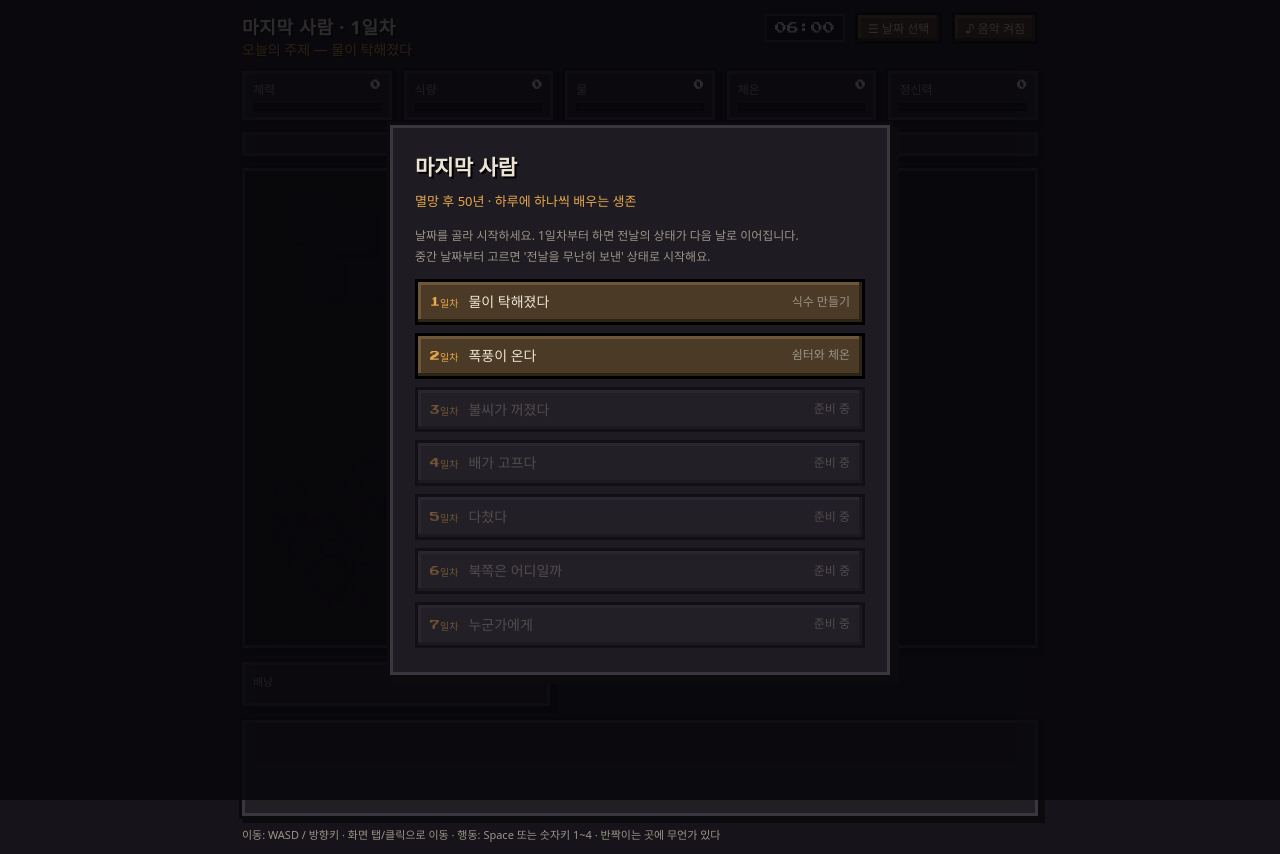
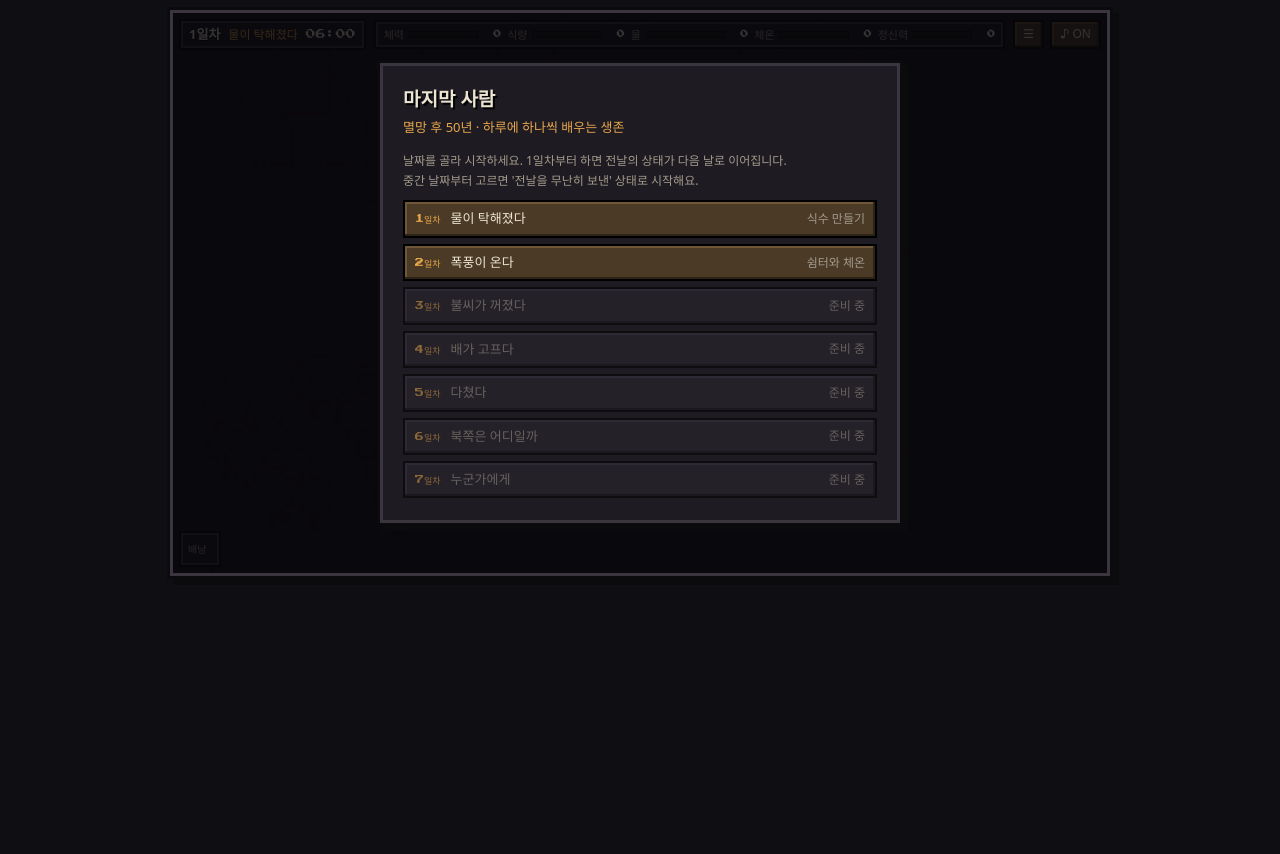
Before and after one commit to iamyooon/game_lastsurvivor, a plain HTML site: page index.html in a window 1280 px wide. After the commit the page ends 800 px from the top, so only its background shows below. Drawn offline with Linux system fonts and the light colour scheme.

Commit message:
UI를 게임 화면 안으로 (지도 위 오버레이)
Co-Authored-By: Claude Opus 5.5 <noreply@anthropic.com>
Claude-Session: https://claude.ai/code/session_01UDB9vvzhd81QoSM1wneAXp

```diff
--- a/index.html
+++ b/index.html
@@ -6,83 +6,117 @@
 <link rel="preconnect" href="https://fonts.googleapis.com"><link href="https://fonts.googleapis.com/css2?family=Press+Start+2P&display=swap" rel="stylesheet">
 <title>마지막 사람 — 프로토타입</title>
 <style>
-  :root{--bg:#16141a;--panel:#211e24;--line:#3b3540;--edge:#0b0a0d;--text:#ece4d2;--dim:#9c9486;--accent:#e8a84c}
+  :root{--bg:#0f0e12;--panel:rgba(22,20,26,.86);--solid:#1e1b22;--line:#3b3540;--edge:#0b0a0d;--text:#ece4d2;--dim:#a39b8c;--accent:#e8a84c}
   *{box-sizing:border-box}
-  html,body{margin:0;background:var(--bg);color:var(--text);font-family:"Galmuri11","DungGeunMo",system-ui,-apple-system,"Apple SD Gothic Neo","Noto Sans KR",sans-serif}
-  #wrap{max-width:820px;margin:0 auto;padding:12px}
-  .px{background:var(--panel);border:3px solid var(--line);box-shadow:0 0 0 3px var(--edge),4px 4px 0 3px var(--edge)}
-  header{display:flex;justify-content:space-between;align-items:baseline;gap:8px;flex-wrap:wrap;margin-bottom:12px}
-  header h1{font-size:18px;margin:0;font-weight:800;letter-spacing:.04em;text-shadow:2px 2px 0 #000}
-  header .theme{color:var(--accent);font-size:14px;text-shadow:1px 1px 0 #000}
-  #clock{font-family:"Press Start 2P",monospace;font-size:12px;color:var(--text);background:var(--edge);padding:6px 8px;border:2px solid var(--line)}
-  #stats{display:grid;grid-template-columns:repeat(5,1fr);gap:12px;margin-bottom:12px}
-  .stat{padding:6px 8px;font-size:12px}
-  .stat .row{display:flex;justify-content:space-between;margin-bottom:5px;color:var(--dim)}
-  .stat .row b{color:var(--text);font-family:"Press Start 2P",monospace;font-size:10px}
-  .bar{height:8px;background:#0e0d10;border:2px solid #000;display:flex}
-  .bar i{display:block;height:100%;transition:width .2s;background-image:linear-gradient(90deg,transparent 0 75%,rgba(0,0,0,.25) 75% 100%);background-size:8px 100%}
-  #mono{padding:9px 12px;margin-bottom:12px;font-size:14px;display:flex;justify-content:space-between;gap:12px;align-items:center}
-  #mono .say{color:#e4dccb;line-height:1.5}
-  #mono .count{color:var(--accent);font-size:12px;white-space:nowrap}
-  #cv{display:block;width:100%;height:auto;touch-action:none;background:#2d3b26;image-rendering:pixelated;image-rendering:crisp-edges;border:3px solid var(--line);box-shadow:0 0 0 3px var(--edge),4px 4px 0 3px var(--edge)}
-  #hud{display:flex;gap:12px;margin-top:14px;flex-wrap:wrap;align-items:flex-start}
-  #inv{flex:1 1 220px;padding:8px;font-size:13px;min-height:44px}
-  #inv .lbl{color:var(--dim);font-size:11px;margin-bottom:4px}
-  #inv span.item{display:inline-block;background:#0e0d10;border:2px solid var(--line);padding:2px 6px;margin:2px 4px 2px 0}
-  #actions{flex:2 1 300px;display:flex;flex-wrap:wrap;gap:8px;align-content:flex-start;min-height:44px}
-  #actions .where{width:100%;font-size:12px;color:var(--accent)}
-  button{font:inherit;font-size:14px;background:#4a3a26;color:var(--text);border:3px solid #000;box-shadow:inset -3px -3px 0 #2e2416,inset 3px 3px 0 #6e5638;padding:8px 12px;cursor:pointer;border-radius:0}
+  html,body{margin:0;background:var(--bg);color:var(--text);font-family:system-ui,-apple-system,"Apple SD Gothic Neo","Noto Sans KR",sans-serif}
+  #wrap{max-width:960px;margin:0 auto;padding:10px}
+  #game{position:relative;background:#16141a;border:3px solid var(--line);box-shadow:0 0 0 3px var(--edge),6px 6px 0 3px var(--edge)}
+  #stage{position:relative;line-height:1.4}
+  #cv{display:block;width:100%;height:auto;touch-action:none;background:#2d3b26;image-rendering:pixelated;image-rendering:crisp-edges}
+  .hud{position:absolute;pointer-events:none;z-index:5}
+  .hud button,.hud .pe{pointer-events:auto}
+  .pbox{background:var(--panel);border:2px solid #000;box-shadow:inset 0 0 0 2px var(--line)}
+  /* top strip */
+  #hudTop{top:6px;left:6px;right:6px;display:flex;align-items:center;gap:8px}
+  #dayInfo{padding:4px 8px;display:flex;align-items:baseline;gap:8px;white-space:nowrap}
+  #title{font-weight:800;font-size:13px;text-shadow:1px 1px 0 #000}
+  #themeTxt{color:var(--accent);font-size:12px}
+  #clock{font-family:"Press Start 2P",monospace;font-size:10px;color:var(--text)}
+  #stats{display:flex;gap:6px;padding:5px 8px;flex:1;min-width:0}
+  .stat{flex:1;min-width:0;display:grid;grid-template-columns:auto 1fr auto;align-items:center;gap:5px;font-size:11px;color:var(--dim)}
+  .stat b{color:var(--text);font-family:"Press Start 2P",monospace;font-size:8px;min-width:18px;text-align:right}
+  .bar{height:7px;background:#0e0d10;border:1px solid #000;display:flex;min-width:20px}
+  .bar i{display:block;height:100%;transition:width .2s;background-image:linear-gradient(90deg,transparent 0 75%,rgba(0,0,0,.25) 75% 100%);background-size:6px 100%}
+  #topBtns{display:flex;gap:6px}
+  .ib{font:inherit;font-size:12px;padding:4px 8px}
+  /* speech + toasts */
+  #mono{left:6px;right:6px;bottom:62px;display:flex;justify-content:space-between;align-items:flex-end;gap:10px}
+  #say{padding:6px 10px;font-size:13px;color:#efe7d4;max-width:72%;position:relative}
+  #say:after{content:"";position:absolute;left:14px;bottom:-8px;border:6px solid transparent;border-top-color:#000}
+  #count{padding:3px 7px;font-size:11px;color:var(--accent);white-space:nowrap}
+  #say:empty,#count:empty{display:none}
+  #log{left:8px;top:44px;width:min(380px,55%);font-size:12px;line-height:1.5;display:flex;flex-direction:column;gap:3px}
+  #log p{margin:0;padding:3px 8px;background:rgba(12,11,15,.72);border-left:3px solid var(--accent);color:var(--text);animation:toast 9s forwards;text-shadow:1px 1px 0 #000}
+  #log p:nth-child(n+4){display:none}
+  @keyframes toast{0%{opacity:0;transform:translateX(-6px)}5%{opacity:1;transform:none}75%{opacity:1}100%{opacity:0}}
+  /* bottom bar */
+  #hudBottom{left:6px;right:6px;bottom:6px;display:flex;gap:8px;align-items:flex-end}
+  #inv{padding:5px 7px;font-size:12px;flex:0 1 auto;max-width:48%;min-height:36px;display:flex;align-items:center}
+  #inv .lbl{color:var(--dim);font-size:10px;margin-right:6px}
+  #inv span.item{display:inline-flex;align-items:center;gap:3px;background:#0e0d10;border:1px solid var(--line);padding:1px 5px;margin:1px 3px 1px 0;white-space:nowrap}
+  #actions{flex:1;display:flex;flex-wrap:wrap;gap:6px;justify-content:flex-end;align-items:flex-end}
+  #actions .where{width:100%;text-align:right;font-size:11px;color:var(--accent);text-shadow:1px 1px 0 #000}
+  button{font:inherit;font-size:13px;background:#4a3a26;color:var(--text);border:2px solid #000;box-shadow:inset -2px -2px 0 #2e2416,inset 2px 2px 0 #6e5638;padding:6px 10px;cursor:pointer;border-radius:0}
   button:hover:not(:disabled){background:#5a472e}
-  button:active:not(:disabled){box-shadow:inset 3px 3px 0 #2e2416,inset -3px -3px 0 #6e5638}
-  button:disabled{opacity:.4;cursor:default}
-  button.ghost{background:#2a2630;box-shadow:inset -3px -3px 0 #1a171e,inset 3px 3px 0 #3c3644;color:var(--dim)}
-  button .k{color:var(--accent);font-size:11px;margin-right:5px;font-family:"Press Start 2P",monospace;font-size:9px}
-  #log{margin-top:14px;padding:8px 10px;font-size:13px;height:96px;overflow-y:auto;line-height:1.6}
-  #log p{margin:0}
-  #log p:first-child{color:var(--text)}
-  #log p:not(:first-child){color:var(--dim)}
-  #help{font-size:11px;color:var(--dim);margin-top:10px}
-  #ov{position:fixed;inset:0;background:rgba(8,7,10,.84);display:flex;align-items:center;justify-content:center;padding:16px;z-index:10}
+  button:active:not(:disabled){box-shadow:inset 2px 2px 0 #2e2416,inset -2px -2px 0 #6e5638}
+  button:disabled{opacity:.55;cursor:default}
+  button.ghost{background:#2a2630;box-shadow:inset -2px -2px 0 #1a171e,inset 2px 2px 0 #3c3644;color:var(--dim)}
+  button .k{color:var(--accent);margin-right:5px;font-family:"Press Start 2P",monospace;font-size:8px}
+  /* in-game windows */
+  #ov{position:absolute;inset:0;background:rgba(8,7,10,.8);display:flex;align-items:center;justify-content:center;padding:12px;z-index:20}
   #ov.hide{display:none}
-  .card{max-width:500px;width:100%;background:#1e1b22;border:3px solid var(--line);box-shadow:0 0 0 3px var(--edge),6px 6px 0 3px var(--edge);padding:22px 22px 18px;line-height:1.7;animation:pop .25s steps(4)}
+  .card{max-width:520px;width:100%;max-height:100%;overflow-y:auto;background:var(--solid);border:3px solid var(--line);box-shadow:0 0 0 3px var(--edge),5px 5px 0 3px var(--edge);padding:18px 20px 16px;line-height:1.65;animation:pop .25s steps(4)}
   @keyframes pop{from{opacity:0;transform:scale(.96)}to{opacity:1;transform:none}}
-  .card h2{margin:0 0 4px;font-size:21px;text-shadow:2px 2px 0 #000}
-  .card .sub{color:var(--accent);font-size:13px;margin-bottom:14px}
-  .card p{margin:0 0 10px;font-size:14px}
-  .card .icon{text-align:center;margin:4px 0 10px}
-  .card .paper{background:#e9e1cf;color:#2b261d;border:3px solid #2b261d;box-shadow:4px 4px 0 #000;padding:14px 16px;font-size:14px;margin:12px 0 16px;white-space:pre-line}
-  .card .paper p{margin:0 0 6px}
+  .card h2{margin:0 0 2px;font-size:19px;text-shadow:2px 2px 0 #000}
+  .card .sub{color:var(--accent);font-size:13px;margin-bottom:12px}
+  .card p{margin:0 0 9px;font-size:13.5px}
+  .card .icon{text-align:center;margin:2px 0 8px}
+  .card .paper{background:#e9e1cf;color:#2b261d;border:3px solid #2b261d;box-shadow:4px 4px 0 #000;padding:12px 14px;font-size:13.5px;margin:10px 0 14px;white-space:pre-line}
+  .card .paper p{margin:0 0 5px}
   .card .small{color:var(--dim);font-size:12px}
-  .card .btns{display:flex;gap:10px;flex-wrap:wrap;margin-top:6px}
-  .card .shelf{text-align:center;margin:6px 0 10px}
-  @media (max-width:560px){#stats{grid-template-columns:repeat(3,1fr)}}
-  .daylist{display:grid;gap:8px;margin:12px 0 6px}
+  .card .btns{display:flex;gap:8px;flex-wrap:wrap;margin-top:6px}
+  .card .shelf{text-align:center;margin:4px 0 8px}
+  .daylist{display:grid;gap:6px;margin:10px 0 6px}
   .daylist button{display:flex;justify-content:space-between;align-items:center;text-align:left;width:100%}
-  .daylist button .d{font-family:"Press Start 2P",monospace;font-size:10px;color:var(--accent);margin-right:10px}
+  .daylist button .d{font-family:"Press Start 2P",monospace;font-size:9px;color:var(--accent);margin-right:10px}
   .daylist button .sk{color:var(--dim);font-size:12px}
-  .card .note{background:#22301f;border:3px solid #0e140c;box-shadow:4px 4px 0 #000;padding:12px 14px;margin:0 0 14px;color:#dfe8cf;font-size:13px;line-height:1.65;background-image:repeating-linear-gradient(transparent 0 21px,rgba(255,255,255,.05) 21px 22px)}
-  .card .note .nh{color:#b9d98a;font-weight:700;margin-bottom:6px}
+  .card .note{background:#22301f;border:3px solid #0e140c;box-shadow:4px 4px 0 #000;padding:10px 12px;margin:0 0 12px;color:#dfe8cf;font-size:12.5px;line-height:1.6;background-image:repeating-linear-gradient(transparent 0 20px,rgba(255,255,255,.05) 20px 21px)}
+  .card .note .nh{color:#b9d98a;font-weight:700;margin-bottom:5px}
   .card .note ul{margin:0;padding-left:18px}
-  .card .note .did{margin-top:8px;color:#9fb486;font-size:12px}
+  .card .note .did{margin-top:6px;color:#9fb486;font-size:12px}
+  /* narrow screens: the map stays on top, panels stack below it inside the same frame */
+  @media (max-width:700px){
+    #wrap{padding:6px}
+    #hudTop{position:absolute}
+    #stats{display:none}
+    #stage{display:flex;flex-direction:column}
+    #stats2{display:grid !important;grid-template-columns:repeat(3,1fr);gap:6px 10px;padding:8px}
+    #mono,#hudBottom{position:static;padding:6px 8px}
+    #mono{flex-direction:column;align-items:stretch}
+    #say{max-width:none}
+    #say:after{display:none}
+    #count{align-self:flex-end}
+    #hudBottom{flex-direction:column;align-items:stretch}
+    #inv{max-width:none}
+    #actions{justify-content:flex-start}
+    #actions .where{text-align:left}
+    #log{top:40px;width:80%}
+    #ov{position:fixed}
+    #themeTxt{display:none}
+  }
 </style>
 </head>
 <body>
 <div id="wrap">
-  <header>
-    <div><h1 id="title">마지막 사람 · 1일차</h1><div class="theme" id="themeTxt">오늘의 주제 — 물이 탁해졌다</div></div>
-    <div style="display:flex;align-items:center;gap:10px"><div id="clock">06:00</div><button id="menuBtn" style="padding:4px 10px;font-size:12px">☰ 날짜 선택</button><button id="mute" style="padding:4px 10px;font-size:12px">♪ 음악 켜짐</button></div>
-  </header>
-  <div id="stats"></div>
-  <div id="mono" class="px"><span class="say" id="say"></span><span class="count" id="count"></span></div>
-  <canvas id="cv" width="800" height="480"></canvas>
-  <div id="hud">
-    <div id="inv" class="px"><div class="lbl">배낭</div><div id="invList"></div></div>
-    <div id="actions"></div>
+  <div id="game">
+    <div id="stage">
+      <canvas id="cv" width="800" height="480"></canvas>
+      <div id="hudTop" class="hud">
+        <div id="dayInfo" class="pbox"><span id="title">1일차</span><span id="themeTxt">물이 탁해졌다</span><span id="clock">06:00</span></div>
+        <div id="stats" class="pbox"></div>
+        <div id="topBtns"><button id="menuBtn" class="ib" title="날짜 선택">☰</button><button id="mute" class="ib" title="배경음악">♪ ON</button></div>
+      </div>
+      <div id="log" class="hud"></div>
+      <div id="stats2" class="pbox" style="display:none"></div>
+      <div id="mono" class="hud"><span class="say pbox" id="say"></span><span class="count pbox" id="count"></span></div>
+      <div id="hudBottom" class="hud">
+        <div id="inv" class="pbox pe"><span class="lbl">배낭</span><div id="invList"></div></div>
+        <div id="actions"></div>
+      </div>
+    </div>
+    <div id="ov"><div class="card" id="ovCard"></div></div>
   </div>
-  <div id="log" class="px"></div>
-  <div id="help">이동: WASD / 방향키 · 화면 탭/클릭으로 이동 · 행동: Space 또는 숫자키 1~4 · 반짝이는 곳에 무언가 있다</div>
 </div>
-<div id="ov"><div class="card" id="ovCard"></div></div>
 
 <script>
 (()=>{
@@ -384,15 +418,16 @@ cv.addEventListener('pointerdown',e=>{
 // ---------- UI ----------
 const statsEl=document.getElementById('stats'),invEl=document.getElementById('invList'),actEl=document.getElementById('actions'),logEl=document.getElementById('log'),clockEl=document.getElementById('clock'),sayEl=document.getElementById('say'),countEl=document.getElementById('count');
 const STATS=[['hp','체력','#d9604c'],['food','식량','#d8a347'],['water','물','#4f9fd6'],['warm','체온','#e8875a'],['mind','정신력','#a98bd9']];
-statsEl.innerHTML=STATS.map(([k,n,c])=>`<div class="stat px"><div class="row">${n}<b id="v_${k}">0</b></div><div class="bar"><i id="b_${k}" style="background:${c}"></i></div></div>`).join('');
+const statHTML=sfx=>STATS.map(([k,n,c])=>`<div class="stat"><span>${n}</span><div class="bar"><i id="b_${k}${sfx}" style="background:${c}"></i></div><b id="v_${k}${sfx}">0</b></div>`).join('');
+statsEl.innerHTML=statHTML('');document.getElementById('stats2').innerHTML=statHTML('2');
 let currentActions=[],lastActKey='',dirtyUI=true,lastSay='';
-function log(m){const p=document.createElement('p');p.textContent=`[${fmt(S.t)}] ${m}`;logEl.prepend(p)}
+function log(m){const p=document.createElement('p');p.textContent=m;logEl.prepend(p);while(logEl.children.length>6)logEl.lastChild.remove()}
 function fmt(t){const h=Math.floor(t/60),m=Math.floor(t%60);return String(h).padStart(2,'0')+':'+String(m).padStart(2,'0')}
 function renderUI(){
-  for(const [k] of STATS){const v=Math.max(0,S[k]);document.getElementById('v_'+k).textContent=Math.round(v);document.getElementById('b_'+k).style.width=v+'%'}
+  for(const [k] of STATS){const v=Math.max(0,S[k]);for(const x of ['','2']){document.getElementById('v_'+k+x).textContent=Math.round(v);document.getElementById('b_'+k+x).style.width=v+'%'}}
   clockEl.textContent=fmt(S.t);
   const m=monologue();
-  if(m.s!==lastSay){lastSay=m.s;sayEl.textContent='💭 '+m.s}
+  if(m.s!==lastSay){lastSay=m.s;sayEl.textContent=m.s}
   if(!S._pctT||performance.now()-S._pctT>500){S._pctT=performance.now();S._pct=explorePct()}
   countEl.textContent=(m.count||`발견한 기억 ${m.mem}/${memTotal()}`)+` · 탐험 ${S._pct}%`;
   const I=S.inv,items=[];
@@ -414,7 +449,7 @@ function renderUI(){
   if(key!==lastActKey||dirtyUI){
     lastActKey=key;dirtyUI=false;
     actEl.innerHTML='';
-    const w=document.createElement('div');w.className='where';w.textContent=o?`📍 ${o.name}`:'걷는다. 바람 소리만 들린다.';actEl.appendChild(w);
+    const w=document.createElement('div');w.className='where';w.textContent=o?`▸ ${o.name}`:'';actEl.appendChild(w);
     currentActions.forEach((a,i)=>{
       const b=document.createElement('button');b.disabled=!a.ok;
       b.innerHTML=`<span class="k">${i+1}</span>${a.label}`+(a.cost?` <span style="color:var(--dim);font-size:11px">${a.cost}분</span>`:'');
@@ -688,7 +723,7 @@ function draw(now){
   ctx.imageSmoothingEnabled=false;ctx.drawImage(low,0,0,W,H);
   // small labels at full resolution
   ctx.font='bold 11px system-ui,sans-serif';ctx.textAlign='center';
-  [['무너진 건물',150,22,150,100],['숲',150,330,150,400],['쉼터',400,174,400,240],['강',740,18,640,240]].forEach(([t,x,y,ax,ay])=>{if(fogAt(ax,ay)<10)return;ctx.fillStyle='rgba(0,0,0,.6)';ctx.fillText(t,x+1,y+1);ctx.fillStyle='rgba(232,228,218,.7)';ctx.fillText(t,x,y)});
+  [['무너진 건물',150,58,150,100],['숲',150,330,150,400],['쉼터',400,174,400,240],['강',740,60,640,240]].forEach(([t,x,y,ax,ay])=>{if(fogAt(ax,ay)<10)return;ctx.fillStyle='rgba(0,0,0,.6)';ctx.fillText(t,x+1,y+1);ctx.fillStyle='rgba(232,228,218,.7)';ctx.fillText(t,x,y)});
 }
 
 // ---------- loop ----------
@@ -854,7 +889,7 @@ const Music=(()=>{
 const Sfx={play:(n,a)=>Music.sfx(n,a)};
 const SND=[['함석','metal'],['지붕','metal'],['풀','rustle'],['덤불','rustle'],['가지','rustle'],['구워','eat'],['담요','cloth'],['옷','cloth'],['마시기','drink'],['걸러','water'],['담기','water'],['들여다','water'],['불 피우기','fire'],['끓이','boil'],['라디오','radio'],['바위','rock'],['트렁크','car'],['운전석','car'],['땔감','wood'],['살펴보기','find']];
 const muteBtn=document.getElementById('mute');
-muteBtn.onclick=()=>{Music.start();Music.setOn(!Music.on);muteBtn.textContent=Music.on?'♪ 음악 켜짐':'♪ 음악 꺼짐';muteBtn.blur()};
+muteBtn.onclick=()=>{Music.start();Music.setOn(!Music.on);muteBtn.textContent=Music.on?'♪ ON':'♪ OFF';muteBtn.blur()};
 
 // ---------- screens ----------
 const ov=document.getElementById('ov'),card=document.getElementById('ovCard');
@@ -863,7 +898,7 @@ const DAYS={
      intro:()=>`<h2>마지막 사람</h2><div class="sub">멸망 후 50년 · 1일차 — 물이 탁해졌다</div>
   <p>마지막으로 사람 목소리를 들은 게 언제였는지 기억나지 않는다. 도시는 숲이 되었고, 나는 강가의 작은 쉼터에서 하루하루를 지낸다.</p>
   <p>어젯밤 비가 그친 뒤로 강물이 흙빛이다. 마실 물을 구해야 한다.<br>그리고 오늘은, 조금 멀리까지 걸어 볼 생각이다.</p>
-  <p class="small">✦ 반짝이는 곳에는 50년 전의 물건이 있습니다. 가져가서 쉼터에 둘 수도, 그 자리에 둘 수도 있어요.<br>자동차, 빗물통, 덤불, 바위처럼 주변 사물에 다가가면 만져 볼 수 있어요.<br>물을 얻는 방법은 하나가 아닙니다. 위쪽 💭 혼잣말이 넌지시 알려 줍니다.<br>어둡게 가려진 곳은 아직 가 보지 않은 곳입니다. 걸어가면 밝혀져요.<br>이동: WASD·방향키 또는 화면 탭 · 행동: Space·숫자키 또는 버튼</p>`},
+  <p class="small">✦ 반짝이는 곳에는 50년 전의 물건이 있습니다. 가져가서 쉼터에 둘 수도, 그 자리에 둘 수도 있어요.<br>자동차, 빗물통, 덤불, 바위처럼 주변 사물에 다가가면 만져 볼 수 있어요.<br>물을 얻는 방법은 하나가 아닙니다. 위쪽 💭 혼잣말이 넌지시 알려 줍니다.<br>어둡게 가려진 곳은 아직 가 보지 않은 곳입니다. 걸어가면 밝혀져요.<br>이동: WASD·방향키 또는 화면 탭 · 행동: Space·숫자키 또는 오른쪽 아래 버튼 · ☰ 날짜 선택</p>`},
   2:{theme:'폭풍이 온다',wake:'눈을 떴다. 바람 소리가 심상치 않다.',
      intro:()=>`<h2>2일차</h2><div class="sub">폭풍이 온다</div>
   <p>아침부터 바람 냄새가 다르다. 하늘 한쪽이 무겁게 내려앉았다.<br>오후 세 시쯤이면 폭풍이 들이닥칠 것이다.</p>
@@ -893,7 +928,7 @@ function retryDay(){S=JSON.parse(dayStart);beginDay()}
 function beginDay(){
   const D=DAYS[S.day];
   logEl.innerHTML='';dirtyUI=true;lastSay='';
-  titleEl.textContent=`마지막 사람 · ${S.day}일차`;themeEl.textContent='오늘의 주제 — '+D.theme;
+  titleEl.textContent=`${S.day}일차`;themeEl.textContent=D.theme;
   card.innerHTML=D.intro()+`<div class="btns"><button id="go">하루 시작하기</button><button id="back" class="ghost">← 날짜 선택</button></div>`;
   ov.classList.remove('hide');
   document.getElementById('back').onclick=()=>showTitle(false);
```
